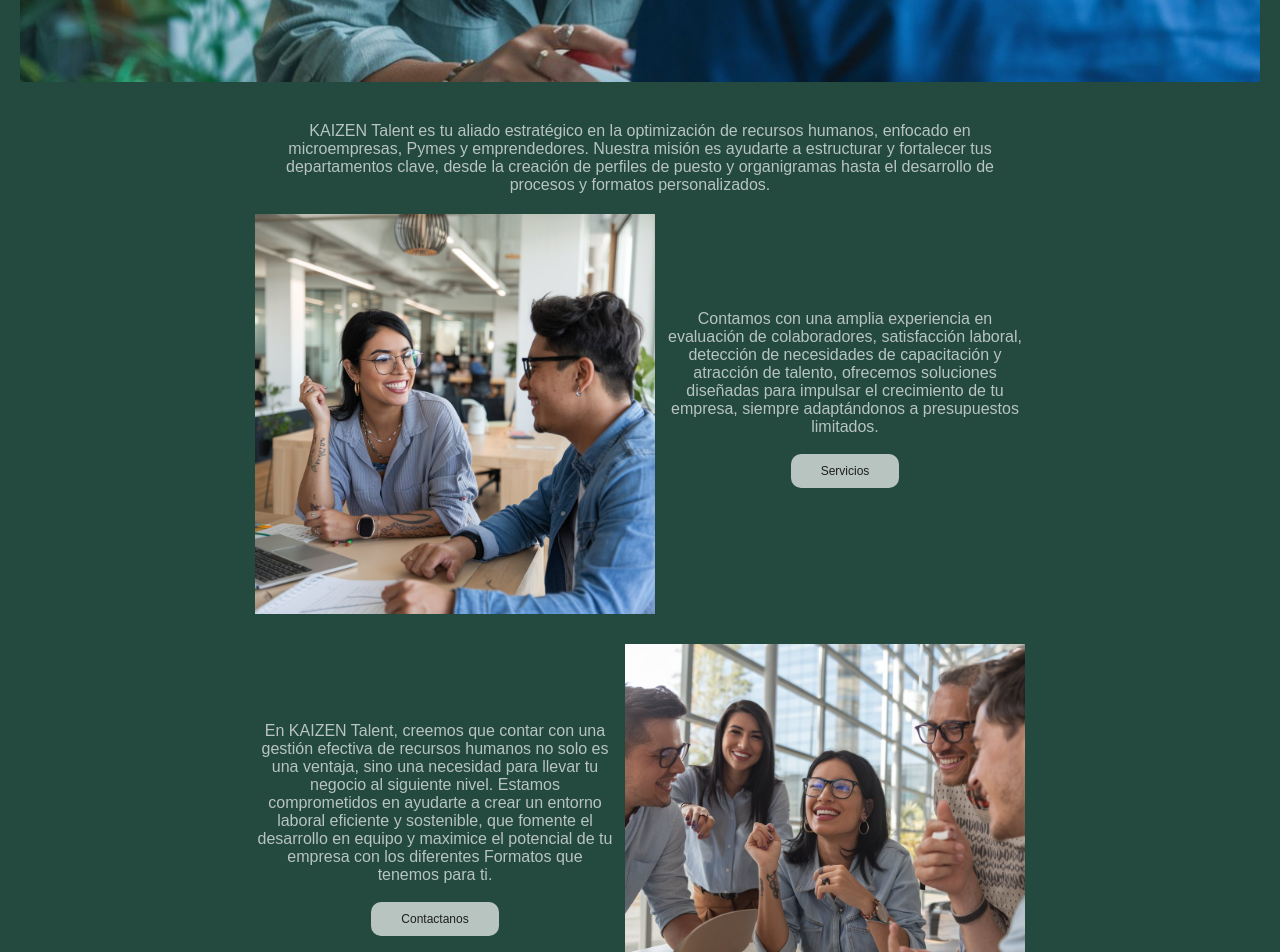
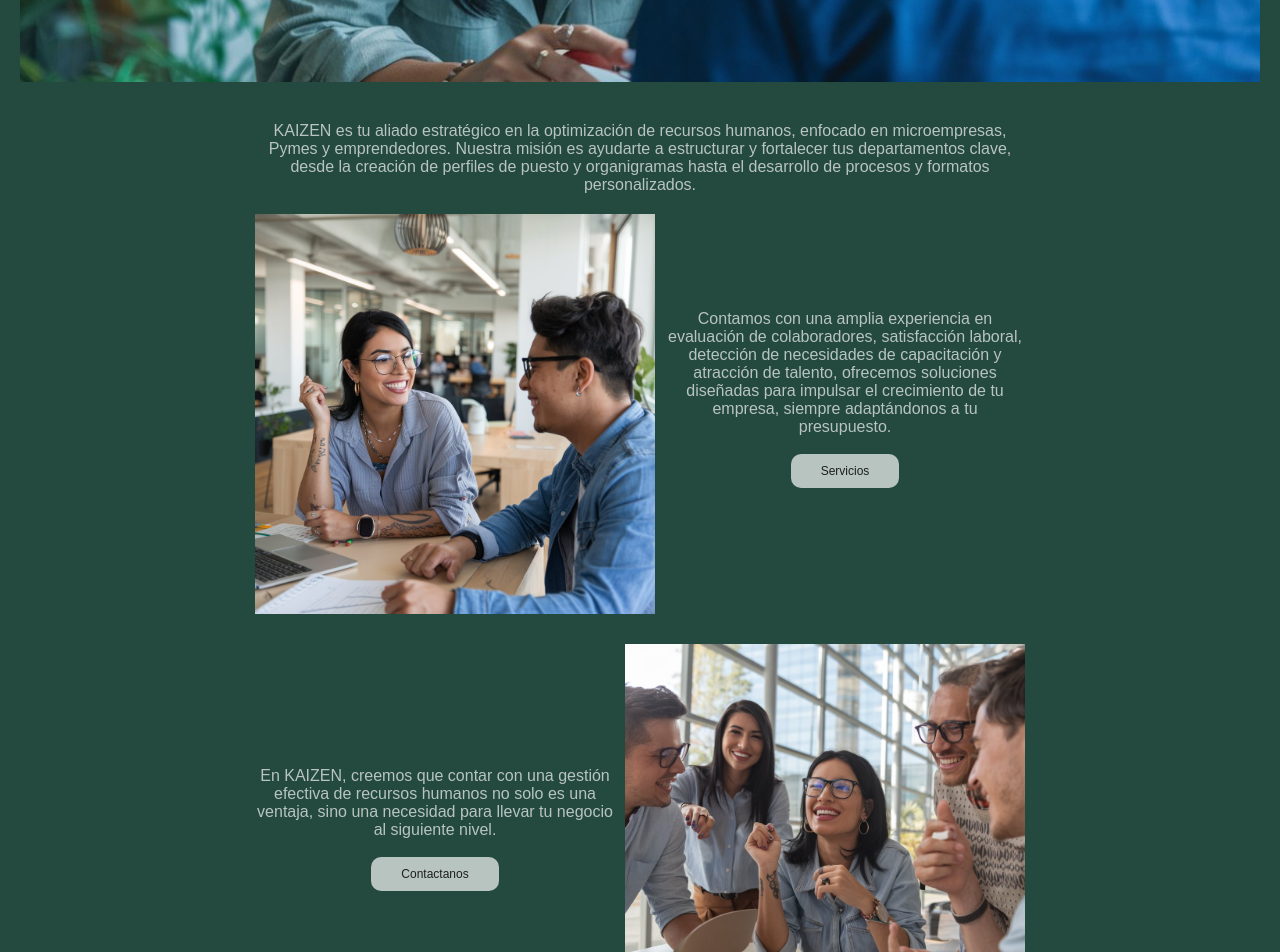
Before and after one commit to ElBuenParker/Kaizen, a React (Create React App) app: page / in a window 1280 px wide. Shown: the part 760-1712 px from the top of the page. Built offline with nearby package versions, Linux system fonts and the light colour scheme.

Commit message:
home update

```diff
--- a/src/pages/Home.jsx
+++ b/src/pages/Home.jsx
@@ -27,7 +27,7 @@
       </div>
       {/* Texto de Main*/}
       <div className='txt-main'>
-        <p>KAIZEN Talent es tu aliado estratégico en la optimización de recursos humanos, enfocado en microempresas, Pymes y emprendedores. Nuestra misión es ayudarte a estructurar y fortalecer tus departamentos clave, desde la creación de perfiles de puesto y organigramas hasta el desarrollo de procesos y formatos personalizados.</p>
+        <p>KAIZEN es tu aliado estratégico en la optimización de recursos humanos, enfocado en microempresas, Pymes y emprendedores. Nuestra misión es ayudarte a estructurar y fortalecer tus departamentos clave, desde la creación de perfiles de puesto y organigramas hasta el desarrollo de procesos y formatos personalizados.</p>
 
       </div>
       <div className="features">
@@ -46,7 +46,7 @@
               <img src={image2} alt="Imagen 2 de tarjeta" />
             </div>
             <div className="card-back">
-              <p>Contamos con una amplia experiencia en evaluación de colaboradores, satisfacción laboral, detección de necesidades de capacitación y atracción de talento, ofrecemos soluciones diseñadas para impulsar el crecimiento de tu empresa, siempre adaptándonos a presupuestos limitados.
+              <p>Contamos con una amplia experiencia en evaluación de colaboradores, satisfacción laboral, detección de necesidades de capacitación y atracción de talento, ofrecemos soluciones diseñadas para impulsar el crecimiento de tu empresa, siempre adaptándonos a tu presupuesto.
               <br></br>
 
 <btn>
@@ -58,7 +58,7 @@
           </div>
 
           <div className="feature-item-text">
-            <p> Contamos con una amplia experiencia en evaluación de colaboradores, satisfacción laboral, detección de necesidades de capacitación y atracción de talento, ofrecemos soluciones diseñadas para impulsar el crecimiento de tu empresa, siempre adaptándonos a presupuestos limitados.
+            <p> Contamos con una amplia experiencia en evaluación de colaboradores, satisfacción laboral, detección de necesidades de capacitación y atracción de talento, ofrecemos soluciones diseñadas para impulsar el crecimiento de tu empresa, siempre adaptándonos a tu presupuesto.
               <br></br>
               <br></br>
 
@@ -83,7 +83,7 @@
               <img src={image3} alt="Imagen 3 de tarjeta" />
             </div>
             <div className="card-back">
-              <p>En KAIZEN Talent, creemos que contar con una gestión efectiva de recursos humanos no solo es una ventaja, sino una necesidad para llevar tu negocio al siguiente nivel. Estamos comprometidos en ayudarte a crear un entorno laboral eficiente y sostenible, que fomente el desarrollo en equipo y maximice el potencial de tu empresa con los diferentes Formatos que tenemos para ti.
+              <p>En KAIZEN, creemos que contar con una gestión efectiva de recursos humanos no solo es una ventaja, sino una necesidad para llevar tu negocio al siguiente nivel.
               <br></br>
               <btn>
                 <Link to="/Contacto" className="btn-home" >Contactanos</Link>
@@ -94,7 +94,7 @@
           </div>
 
           <div className="feature-item-text">
-            <p>En KAIZEN Talent, creemos que contar con una gestión efectiva de recursos humanos no solo es una ventaja, sino una necesidad para llevar tu negocio al siguiente nivel. Estamos comprometidos en ayudarte a crear un entorno laboral eficiente y sostenible, que fomente el desarrollo en equipo y maximice el potencial de tu empresa con los diferentes Formatos que tenemos para ti.
+            <p>En KAIZEN, creemos que contar con una gestión efectiva de recursos humanos no solo es una ventaja, sino una necesidad para llevar tu negocio al siguiente nivel.
             <br></br>
             <br></br>
 
```
